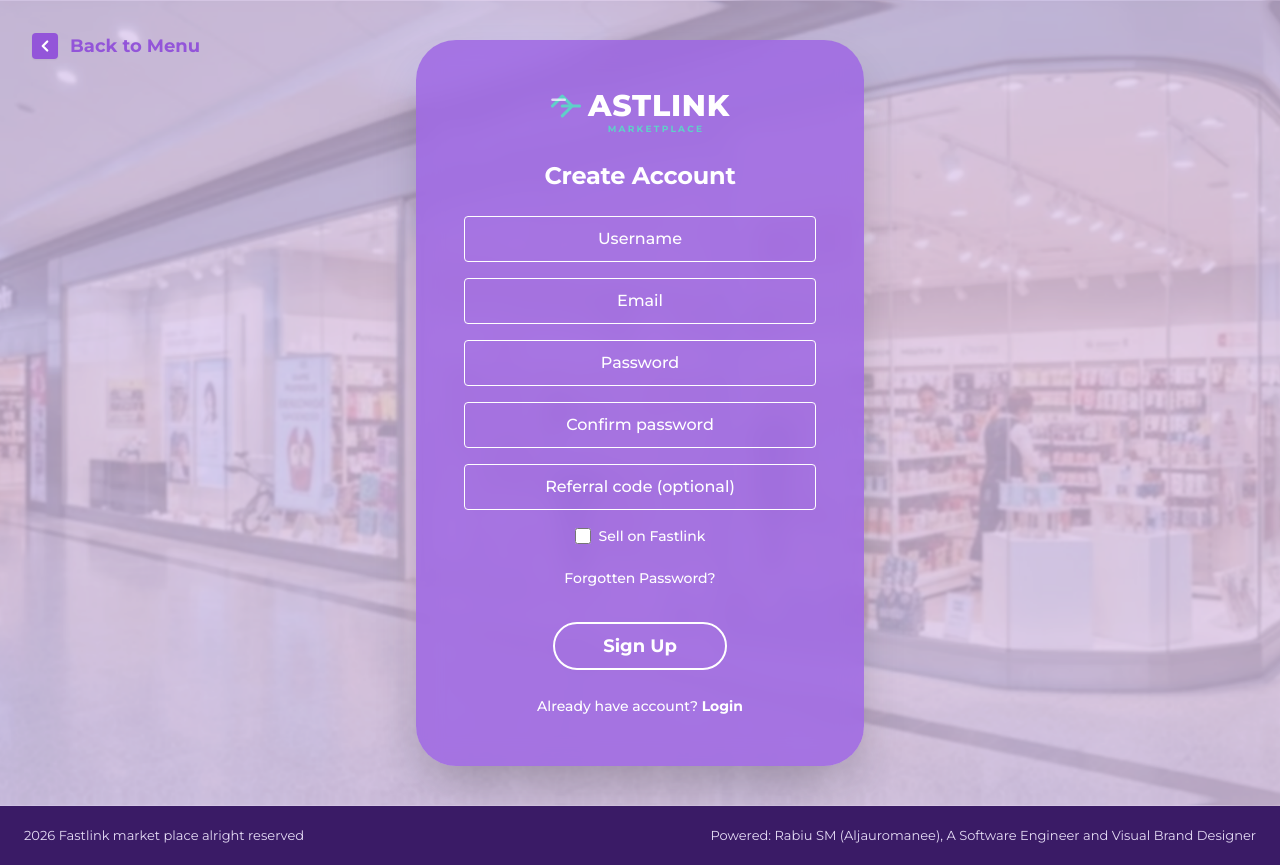
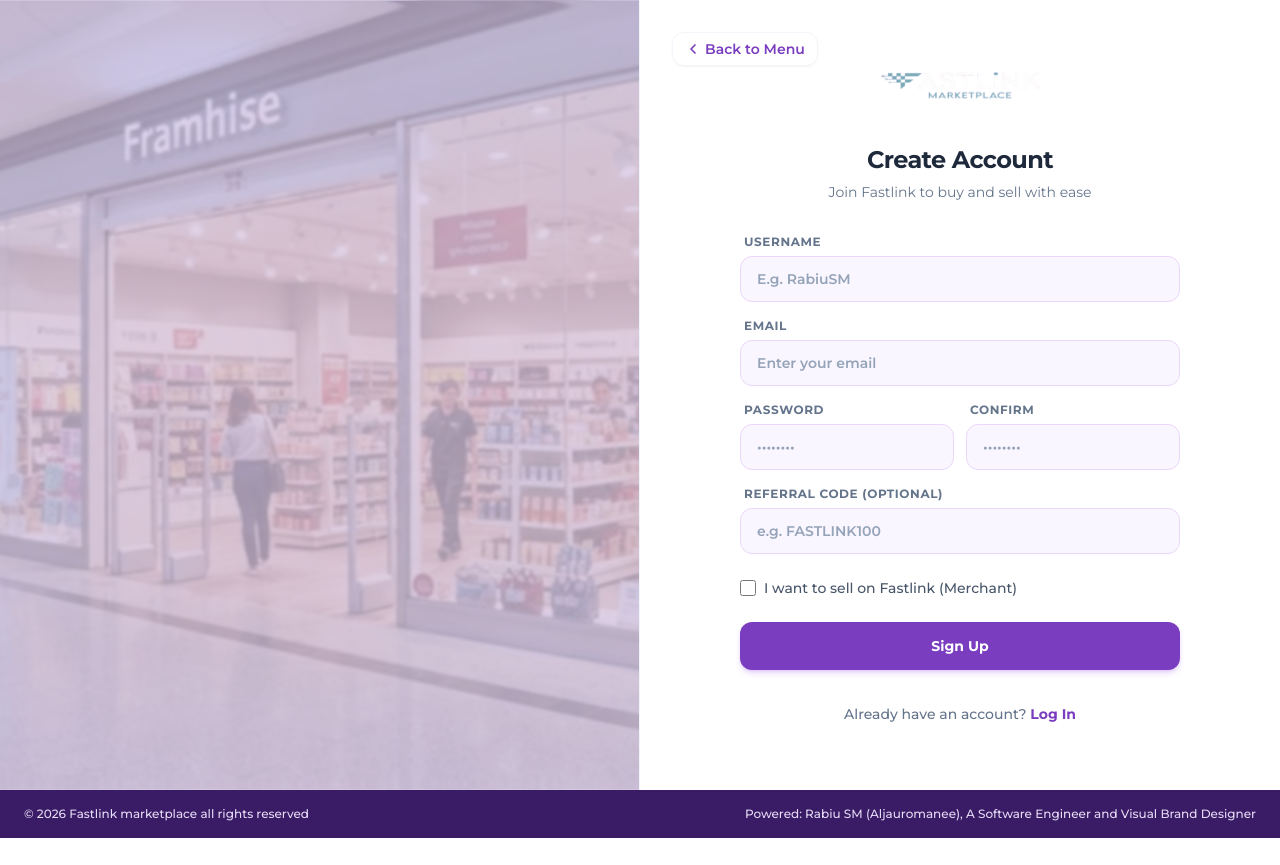
Before and after one commit to P23-Africa-Dev/fastlink-marketplace, a Next.js app: page /register in a window 1280 px wide. After the commit the page ends 838 px from the top, so only its background shows below. Built offline with nearby package versions, Linux system fonts and the light colour scheme; no server answers.

Commit message:
feat: redesign login and register pages with improved UI components, form state updates, and added branding elements.

```diff
--- a/src/app/(auth)/login/page.tsx
+++ b/src/app/(auth)/login/page.tsx
@@ -7,6 +7,7 @@
 import Image from "next/image";
 
 import loginFrame from "@/assets/login-frame.png";
+import logoSvg from "@/assets/logo.svg";
 import { authApi, apiErrorMessage } from "@/lib/api";
 import { safePostLoginPath } from "@/lib/auth-session";
 import { QUERY_KEYS, queryClient } from "@/lib/query-client";
@@ -16,7 +17,7 @@
   const router = useRouter();
   const { setUser } = useAuthStore();
 
-  const [form, setForm] = useState({ email: "", password: "" });
+  const [form, setForm] = useState({ email: "", password: "", remember: false });
   const [isLoading, setIsLoading] = useState(false);
   const [error, setError] = useState("");
 
@@ -41,8 +42,9 @@
   return (
     <div className="flex min-h-screen w-full flex-col font-sans">
       <div className="flex flex-1 flex-col md:flex-row">
+
         {/* Left Side - Image */}
-        <div className="hidden md:block md:w-1/2 relative bg-slate-900">
+        <div className="hidden md:block md:w-[45%] lg:w-1/2 relative bg-slate-900 overflow-hidden">
           <Image
             src={loginFrame}
             fill
@@ -50,89 +52,103 @@
             alt="Login background"
             priority
           />
+          <div className="absolute inset-0 bg-[#3B1C5A]/10 mix-blend-multiply" />
         </div>
 
         {/* Right Side - Form Container */}
-        <div className="flex flex-col w-full md:w-1/2 bg-[#f4ebfc] relative">
+        <div className="flex flex-col w-full md:w-[55%] lg:w-1/2 relative bg-white">
 
           {/* Back to Menu */}
           <div className="absolute top-6 left-6 md:top-8 md:left-8 z-10">
-            <Link href="/" className="flex items-center text-[#9355d9] font-bold text-lg hover:text-[#7a3dbf] transition-colors">
-              <span className="bg-[#9355d9] text-white rounded p-1 mr-3 flex items-center justify-center shadow-sm">
-                <ChevronLeft size={18} strokeWidth={3} />
-              </span>
+            <Link href="/" className="flex items-center text-[#7a3dbf] font-semibold text-sm hover:text-[#682fad] transition-colors bg-white/80 backdrop-blur-md px-3 py-1.5 rounded-xl border border-slate-100 shadow-sm">
+              <ChevronLeft size={16} strokeWidth={2.5} className="mr-1" />
               Back to Menu
             </Link>
           </div>
 
-          <div className="flex flex-1 items-center justify-center p-6 sm:p-10 mt-16 md:mt-0">
-            {/* The Purple Card */}
-            <div className="w-full max-w-md rounded-[2.5rem] bg-[#9e67e3] p-8 sm:p-12 shadow-2xl">
+          <div className="flex flex-1 items-center justify-center p-6 sm:p-12 md:p-16 mt-12 md:mt-0">
+            {/* The Form Content (No Card Border) */}
+            <div className="w-full max-w-[400px]">
 
-              {/* Logo & Brand Name */}
-              <div className="text-center mb-8">
-                <div className="text-white font-display font-bold text-3xl flex justify-center items-center gap-2">
-                  <svg width="32" height="32" viewBox="0 0 24 24" fill="none" stroke="currentColor" strokeWidth="2" strokeLinecap="round" strokeLinejoin="round" className="text-[#a4d2ff]">
-                    <path d="M4 15s1-1 4-1 5 2 8 2 4-1 4-1V3s-1 1-4 1-5-2-8-2-4 1-4 1z"></path>
-                    <line x1="4" y1="22" x2="4" y2="15"></line>
-                  </svg>
-                  <span>ASTLINK</span>
-                </div>
-                <div className="text-[#a4d2ff] text-xs font-semibold tracking-[0.2em] mt-1 -ml-4">
-                  MARKETPLACE
-                </div>
+              {/* Logo */}
+              <div className="flex justify-center mb-10">
+                <Image
+                  src={logoSvg}
+                  alt="Fastlink Marketplace"
+                  width={180}
+                  height={40}
+                  className="h-10 w-auto object-contain"
+                  priority
+                />
               </div>
 
-              <h2 className="text-white text-2xl font-bold text-center mb-8">Welcome Back</h2>
+              <div className="text-center mb-8">
+                <h2 className="text-2xl font-bold text-slate-800 tracking-tight">Welcome Back</h2>
+                <p className="text-slate-500 text-sm mt-1.5">Please sign in to your account</p>
+              </div>
 
-              <form onSubmit={handleSubmit} className="space-y-5">
+              <form onSubmit={handleSubmit} className="space-y-4">
                 {error && (
-                  <div className="rounded border border-white/50 bg-white/10 px-4 py-3 text-sm text-white font-medium text-center">
+                  <div className="rounded-xl border border-rose-200 bg-rose-50 px-4 py-3 text-sm text-rose-600 font-semibold text-center">
                     {error}
                   </div>
                 )}
 
-                <div>
+                <div className="space-y-1.5">
+                  <label className="text-xs font-bold text-slate-500 uppercase tracking-wider block ml-1">
+                    Email / Username
+                  </label>
                   <input
                     type="text"
                     value={form.email}
                     onChange={(e) => setForm((p) => ({ ...p, email: e.target.value }))}
-                    placeholder="Email/Username"
+                    placeholder="Enter your email"
                     required
-                    className="w-full bg-transparent border border-white/90 rounded font-medium text-white placeholder:text-white px-4 py-2.5 focus:outline-none focus:ring-2 focus:ring-white/50 transition-all text-center"
+                    className="w-full bg-[#faf6ff] border border-[#ebd7fa] rounded-xl px-4 py-3 text-sm font-semibold text-slate-800 placeholder:text-slate-400 focus:outline-none focus:ring-2 focus:ring-[#7a3dbf]/40 focus:border-[#7a3dbf] transition-all"
                   />
                 </div>
 
-                <div>
+                <div className="space-y-1.5">
+                  <label className="text-xs font-bold text-slate-500 uppercase tracking-wider block ml-1">
+                    Password
+                  </label>
                   <input
                     type="password"
                     value={form.password}
                     onChange={(e) => setForm((p) => ({ ...p, password: e.target.value }))}
-                    placeholder="Password"
+                    placeholder="••••••••"
                     required
-                    className="w-full bg-transparent border border-white/90 rounded font-medium text-white placeholder:text-white px-4 py-2.5 focus:outline-none focus:ring-2 focus:ring-white/50 transition-all text-center"
+                    className="w-full bg-[#faf6ff] border border-[#ebd7fa] rounded-xl px-4 py-3 text-sm font-semibold text-slate-800 placeholder:text-slate-400 focus:outline-none focus:ring-2 focus:ring-[#7a3dbf]/40 focus:border-[#7a3dbf] transition-all"
                   />
                 </div>
 
-                <div className="text-center pt-1">
-                  <Link href="/forgot-password" className="text-white text-sm font-medium hover:underline">
+                <div className="flex items-center justify-between pt-1 pb-2">
+                  <label className="flex items-center gap-2 cursor-pointer group">
+                    <input
+                      type="checkbox"
+                      checked={form.remember}
+                      onChange={(e) => setForm(p => ({ ...p, remember: e.target.checked }))}
+                      className="rounded border-[#ebd7fa] h-4 w-4 text-[#7a3dbf] focus:ring-[#7a3dbf] cursor-pointer bg-white"
+                    />
+                    <span className="text-sm font-medium text-slate-600 group-hover:text-slate-800 transition-colors">Remember me</span>
+                  </label>
+
+                  <Link href="/forgot-password" className="text-sm font-semibold text-[#7a3dbf] hover:text-[#682fad] transition-colors">
                     Forgot Password?
                   </Link>
                 </div>
 
-                <div className="flex justify-center pt-4">
-                  <button
-                    type="submit"
-                    disabled={isLoading}
-                    className="border-2 border-white rounded-[1.5rem] text-white px-12 py-2 font-bold text-lg hover:bg-white hover:text-[#9e67e3] transition-colors flex items-center justify-center disabled:opacity-70 min-w-[140px]"
-                  >
-                    {isLoading ? <Loader2 size={20} className="animate-spin" /> : "Login"}
-                  </button>
-                </div>
+                <button
+                  type="submit"
+                  disabled={isLoading}
+                  className="w-full flex items-center justify-center gap-2 px-4 py-3.5 rounded-xl bg-[#7a3dbf] hover:bg-[#682fad] text-white text-sm font-bold shadow-md shadow-purple-600/20 transition-all active:scale-95 disabled:opacity-70 disabled:pointer-events-none"
+                >
+                  {isLoading ? <Loader2 size={18} className="animate-spin" /> : "Log In"}
+                </button>
 
-                <div className="text-center pt-2">
-                  <span className="text-white text-sm font-medium">Don&apos;t have account? </span>
-                  <Link href="/register" className="text-white text-sm font-bold hover:underline">
+                <div className="text-center pt-4">
+                  <span className="text-slate-500 text-sm font-medium">Don&apos;t have an account? </span>
+                  <Link href="/register" className="text-[#7a3dbf] text-sm font-bold hover:underline">
                     Sign up
                   </Link>
                 </div>
@@ -143,9 +159,9 @@
       </div>
 
       {/* Footer Banner */}
-      <div className="w-full bg-[#3a1b66] text-[#e5dcf5] px-6 py-5 text-[13px] flex flex-col md:flex-row justify-between items-center z-20">
-        <div className="mb-2 md:mb-0">2026 Fastlink market place alright reserved</div>
-        <div className="text-center md:text-right">
+      <div className="w-full bg-[#3a1b66] text-[#e5dcf5] px-6 py-4 text-xs flex flex-col md:flex-row justify-between items-center shrink-0">
+        <div className="mb-2 md:mb-0 font-medium">© 2026 Fastlink marketplace all rights reserved</div>
+        <div className="text-center md:text-right font-medium">
           Powered: Rabiu SM (Aljauromanee), A Software Engineer and Visual Brand Designer
         </div>
       </div>
--- a/src/app/(auth)/register/page.tsx
+++ b/src/app/(auth)/register/page.tsx
@@ -7,6 +7,7 @@
 import Image from "next/image";
 
 import signUpBg from "@/assets/sign-up-bg.png";
+import logoSvg from "@/assets/logo.svg";
 import { authApi, apiErrorMessage } from "@/lib/api";
 import { safePostLoginPath } from "@/lib/auth-session";
 import { QUERY_KEYS, queryClient } from "@/lib/query-client";
@@ -62,10 +63,11 @@
   }
 
   return (
-    <div className="flex min-h-screen w-full flex-col font-sans relative">
-      {/* Background & Main Content Area */}
-      <div className="flex-1 relative flex items-center justify-center p-6 sm:p-10 min-h-[700px]">
-        {/* Background Image */}
+    <div className="flex min-h-screen w-full flex-col font-sans">
+      <div className="flex flex-1 flex-col md:flex-row">
+
+        {/* Left Side - Image */}
+        <div className="hidden md:block md:w-[45%] lg:w-1/2 relative bg-white border-r border-slate-100 overflow-hidden">
           <Image
             src={signUpBg}
             fill
@@ -73,143 +75,155 @@
             alt="Register background"
             priority
           />
-        {/* Subtle purple tint overlay */}
-        <div className="absolute inset-0 bg-purple-900/10 z-0" />
+          <div className="absolute inset-0 bg-[#3B1C5A]/10 mix-blend-multiply" />
+        </div>
+
+        {/* Right Side - Form Container */}
+        <div className="flex flex-col w-full md:w-[55%] lg:w-1/2 relative bg-white">
 
           {/* Back to Menu */}
           <div className="absolute top-6 left-6 md:top-8 md:left-8 z-10">
-          <Link href="/" className="flex items-center text-[#9355d9] font-bold text-lg hover:text-[#7a3dbf] transition-colors">
-            <span className="bg-[#9355d9] text-white rounded p-1 mr-3 flex items-center justify-center shadow-sm">
-              <ChevronLeft size={18} strokeWidth={3} />
-            </span>
+            <Link href="/" className="flex items-center text-[#7a3dbf] font-semibold text-sm hover:text-[#682fad] transition-colors bg-white/80 backdrop-blur-md px-3 py-1.5 rounded-xl border border-slate-100 shadow-sm">
+              <ChevronLeft size={16} strokeWidth={2.5} className="mr-1" />
               Back to Menu
             </Link>
           </div>
 
-        {/* Center Registration Card */}
-        <div className="w-full max-w-md rounded-[2.5rem] bg-[#9e67e3]/85 backdrop-blur-md p-8 sm:p-12 shadow-2xl z-10">
+          <div className="flex flex-1 items-center justify-center p-6 sm:p-12 md:p-16 mt-12 md:mt-0">
+            {/* The Form Content (No Card Border) */}
+            <div className="w-full max-w-[440px]">
 
-          {/* Logo & Brand Name */}
-          <div className="text-center mb-6 flex flex-col items-center">
-            <div className="flex items-center gap-1.5 justify-center">
-              {/* Official Fastlink Arrow Icon */}
-              <svg width="32" height="28" viewBox="0 0 26 22" fill="none" xmlns="http://www.w3.org/2000/svg">
-                <path d="M2 11L10 3L18 11L10 19" stroke="#5FD0C8" strokeWidth="2.5" strokeLinecap="round" strokeLinejoin="round"/>
-                <path d="M10 11H24" stroke="#5FD0C8" strokeWidth="2.5" strokeLinecap="round"/>
-                <path d="M2 6H12" stroke="white" strokeWidth="2" strokeLinecap="round" opacity="0.7"/>
-              </svg>
-              <span className="text-white font-display font-extrabold text-3xl tracking-wide">
-                ASTLINK
-              </span>
-            </div>
-            <div className="text-[#5FD0C8] text-[9px] font-bold tracking-[0.25em] -mt-0.5 ml-8">
-              MARKETPLACE
-            </div>
+              {/* Logo */}
+              <div className="flex justify-center mb-10">
+                <Image
+                  src={logoSvg}
+                  alt="Fastlink Marketplace"
+                  width={180}
+                  height={40}
+                  className="h-10 w-auto object-contain"
+                  priority
+                />
               </div>
 
-          <h2 className="text-white text-2xl font-bold text-center mb-6">Create Account</h2>
+              <div className="text-center mb-8">
+                <h2 className="text-2xl font-bold text-slate-800 tracking-tight">Create Account</h2>
+                <p className="text-slate-500 text-sm mt-1.5">Join Fastlink to buy and sell with ease</p>
+              </div>
 
               <form onSubmit={handleSubmit} className="space-y-4">
                 {error && (
-              <div className="rounded border border-white/50 bg-white/10 px-4 py-3 text-sm text-white font-medium text-center">
+                  <div className="rounded-xl border border-rose-200 bg-rose-50 px-4 py-3 text-sm text-rose-600 font-semibold text-center">
                     {error}
                   </div>
                 )}
 
-            <div>
+                <div className="space-y-1.5">
+                  <label className="text-xs font-bold text-slate-500 uppercase tracking-wider block ml-1">
+                    Username
+                  </label>
                   <input
                     type="text"
                     value={form.name}
                     onChange={(e) => setForm((p) => ({ ...p, name: e.target.value }))}
-                placeholder="Username"
+                    placeholder="E.g. RabiuSM"
                     required
-                className="w-full bg-transparent border border-white rounded font-medium text-white placeholder:text-white px-4 py-2.5 focus:outline-none focus:ring-2 focus:ring-white/50 transition-all text-center"
+                    className="w-full bg-[#faf6ff] border border-[#ebd7fa] rounded-xl px-4 py-3 text-sm font-semibold text-slate-800 placeholder:text-slate-400 focus:outline-none focus:ring-2 focus:ring-[#7a3dbf]/40 focus:border-[#7a3dbf] transition-all"
                   />
                 </div>
 
-            <div>
+                <div className="space-y-1.5">
+                  <label className="text-xs font-bold text-slate-500 uppercase tracking-wider block ml-1">
+                    Email
+                  </label>
                   <input
                     type="email"
                     value={form.email}
                     onChange={(e) => setForm((p) => ({ ...p, email: e.target.value }))}
-                placeholder="Email"
+                    placeholder="Enter your email"
                     required
-                className="w-full bg-transparent border border-white rounded font-medium text-white placeholder:text-white px-4 py-2.5 focus:outline-none focus:ring-2 focus:ring-white/50 transition-all text-center"
+                    className="w-full bg-[#faf6ff] border border-[#ebd7fa] rounded-xl px-4 py-3 text-sm font-semibold text-slate-800 placeholder:text-slate-400 focus:outline-none focus:ring-2 focus:ring-[#7a3dbf]/40 focus:border-[#7a3dbf] transition-all"
                   />
                 </div>
 
-            <div>
+                <div className="grid grid-cols-2 gap-3">
+                  <div className="space-y-1.5">
+                    <label className="text-xs font-bold text-slate-500 uppercase tracking-wider block ml-1">
+                      Password
+                    </label>
                     <input
                       type="password"
                       value={form.password}
                       onChange={(e) => setForm((p) => ({ ...p, password: e.target.value }))}
-                placeholder="Password"
+                      placeholder="••••••••"
                       required
-                className="w-full bg-transparent border border-white rounded font-medium text-white placeholder:text-white px-4 py-2.5 focus:outline-none focus:ring-2 focus:ring-white/50 transition-all text-center"
+                      className="w-full bg-[#faf6ff] border border-[#ebd7fa] rounded-xl px-4 py-3 text-sm font-semibold text-slate-800 placeholder:text-slate-400 focus:outline-none focus:ring-2 focus:ring-[#7a3dbf]/40 focus:border-[#7a3dbf] transition-all"
                     />
                   </div>
 
-            <div>
+                  <div className="space-y-1.5">
+                    <label className="text-xs font-bold text-slate-500 uppercase tracking-wider block ml-1">
+                      Confirm
+                    </label>
                     <input
                       type="password"
                       value={form.confirmPassword}
                       onChange={(e) => setForm((p) => ({ ...p, confirmPassword: e.target.value }))}
-                placeholder="Confirm password"
+                      placeholder="••••••••"
                       required
-                className="w-full bg-transparent border border-white rounded font-medium text-white placeholder:text-white px-4 py-2.5 focus:outline-none focus:ring-2 focus:ring-white/50 transition-all text-center"
+                      className="w-full bg-[#faf6ff] border border-[#ebd7fa] rounded-xl px-4 py-3 text-sm font-semibold text-slate-800 placeholder:text-slate-400 focus:outline-none focus:ring-2 focus:ring-[#7a3dbf]/40 focus:border-[#7a3dbf] transition-all"
                     />
                   </div>
+                </div>
 
-            <div>
+                <div className="space-y-1.5 pb-2">
+                  <label className="text-xs font-bold text-slate-500 uppercase tracking-wider block ml-1">
+                    Referral Code (Optional)
+                  </label>
                   <input
                     type="text"
                     value={form.referralCode}
                     onChange={(e) => setForm((p) => ({ ...p, referralCode: e.target.value.toUpperCase() }))}
-                placeholder="Referral code (optional)"
-                className="w-full bg-transparent border border-white rounded font-medium text-white placeholder:text-white px-4 py-2.5 focus:outline-none focus:ring-2 focus:ring-white/50 transition-all text-center"
+                    className="w-full bg-[#faf6ff] border border-[#ebd7fa] rounded-xl px-4 py-3 text-sm font-semibold text-slate-800 placeholder:text-slate-400 focus:outline-none focus:ring-2 focus:ring-[#7a3dbf]/40 focus:border-[#7a3dbf] transition-all"
+                    placeholder="e.g. FASTLINK100"
                   />
                 </div>
 
-            <label className="flex items-center justify-center gap-2 text-white text-sm font-medium cursor-pointer">
+                <div className="flex justify-start pb-2">
+                  <label className="flex items-center gap-2 cursor-pointer group">
                     <input
                       type="checkbox"
                       checked={form.sellOnFastlink}
-                onChange={(e) => setForm((p) => ({ ...p, sellOnFastlink: e.target.checked }))}
-                className="h-4 w-4 accent-white"
+                      onChange={(e) => setForm(p => ({ ...p, sellOnFastlink: e.target.checked }))}
+                      className="rounded border-[#ebd7fa] h-4 w-4 text-[#7a3dbf] focus:ring-[#7a3dbf] cursor-pointer bg-white"
                     />
-              Sell on Fastlink
+                    <span className="text-sm font-medium text-slate-600 group-hover:text-slate-800 transition-colors">I want to sell on Fastlink (Merchant)</span>
                   </label>
-
-            <div className="text-center pt-1">
-              <Link href="/forgot-password" className="text-white text-sm font-medium hover:underline">
-                Forgotten Password?
-              </Link>
                 </div>
 
-            <div className="flex justify-center pt-4">
                 <button
                   type="submit"
                   disabled={isLoading}
-                className="border-2 border-white rounded-[1.5rem] text-white px-12 py-2 font-bold text-lg hover:bg-white hover:text-[#9e67e3] transition-colors flex items-center justify-center disabled:opacity-70 min-w-[140px]"
+                  className="w-full flex items-center justify-center gap-2 px-4 py-3.5 rounded-xl bg-[#7a3dbf] hover:bg-[#682fad] text-white text-sm font-bold shadow-md shadow-purple-600/20 transition-all active:scale-95 disabled:opacity-70 disabled:pointer-events-none"
                 >
-                {isLoading ? <Loader2 size={20} className="animate-spin" /> : "Sign Up"}
+                  {isLoading ? <Loader2 size={18} className="animate-spin" /> : "Sign Up"}
                 </button>
-            </div>
 
-            <div className="text-center pt-2">
-              <span className="text-white text-sm font-medium">Already have account? </span>
-              <Link href="/login" className="text-white text-sm font-bold hover:underline">
-                Login
+                <div className="text-center pt-4">
+                  <span className="text-slate-500 text-sm font-medium">Already have an account? </span>
+                  <Link href="/login" className="text-[#7a3dbf] text-sm font-bold hover:underline">
+                    Log In
                   </Link>
                 </div>
               </form>
             </div>
           </div>
+        </div>
+      </div>
 
       {/* Footer Banner */}
-      <div className="w-full bg-[#3a1b66] text-[#e5dcf5] px-6 py-5 text-[13px] flex flex-col md:flex-row justify-between items-center z-20">
-        <div className="mb-2 md:mb-0">2026 Fastlink market place alright reserved</div>
-        <div className="text-center md:text-right">
+      <div className="w-full bg-[#3a1b66] text-[#e5dcf5] px-6 py-4 text-xs flex flex-col md:flex-row justify-between items-center shrink-0">
+        <div className="mb-2 md:mb-0 font-medium">© 2026 Fastlink marketplace all rights reserved</div>
+        <div className="text-center md:text-right font-medium">
           Powered: Rabiu SM (Aljauromanee), A Software Engineer and Visual Brand Designer
         </div>
       </div>
```
Also changed, not shown: src/components/notifications/notification-bell.tsx (+7 -6 lines). Lines whose indentation alone changed are shown as unchanged.
